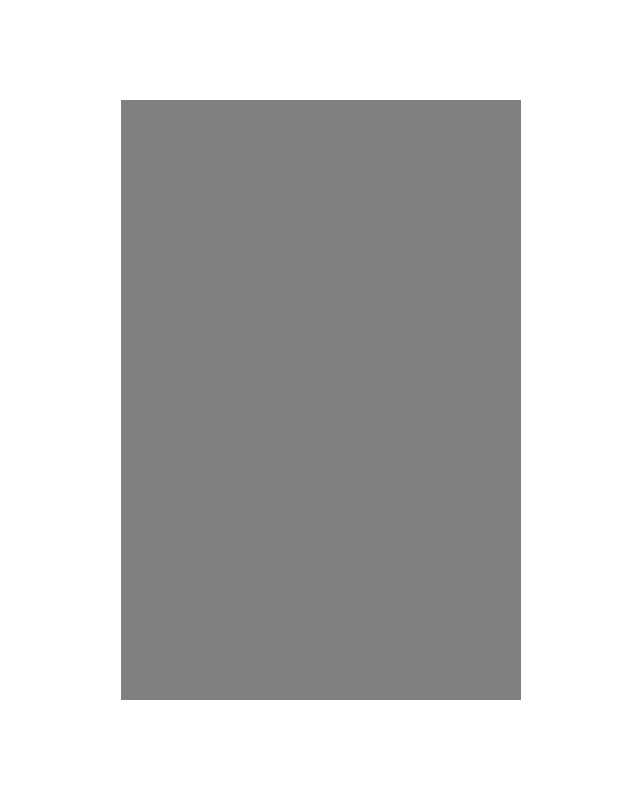
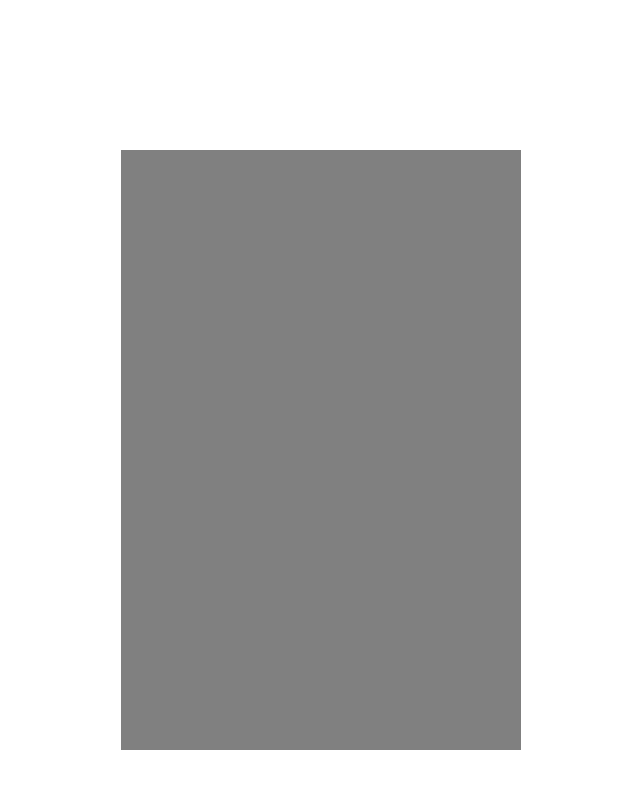
Before and after one commit to francesco-mauro/htmlcss-simple-calculator, a plain HTML site: page index.html in a window 1280 px wide. Shown: the whole page, without its empty margins (319-959 px from the left). Drawn offline with Linux system fonts and the light colour scheme.

Commit message:
add: corrections

```diff
--- a/css/style.css
+++ b/css/style.css
@@ -4,14 +4,15 @@
     box-sizing: border-box;
 }
 
-body, html {
+body{
     height: 100%;
     display: flex;
     justify-content: center;
     align-items: center;
+    margin-top: 150px;
 }
 
-.chassid{
+.chassis{
     background-color: grey;
     height: 600px;
     width: 400px;
--- a/index.html
+++ b/index.html
@@ -9,7 +9,7 @@
 </head>
 
 <body>
-    <div class="chassid">
+    <div class="chassis">
         <!-- logo calculator -->
 
         <header>
```
